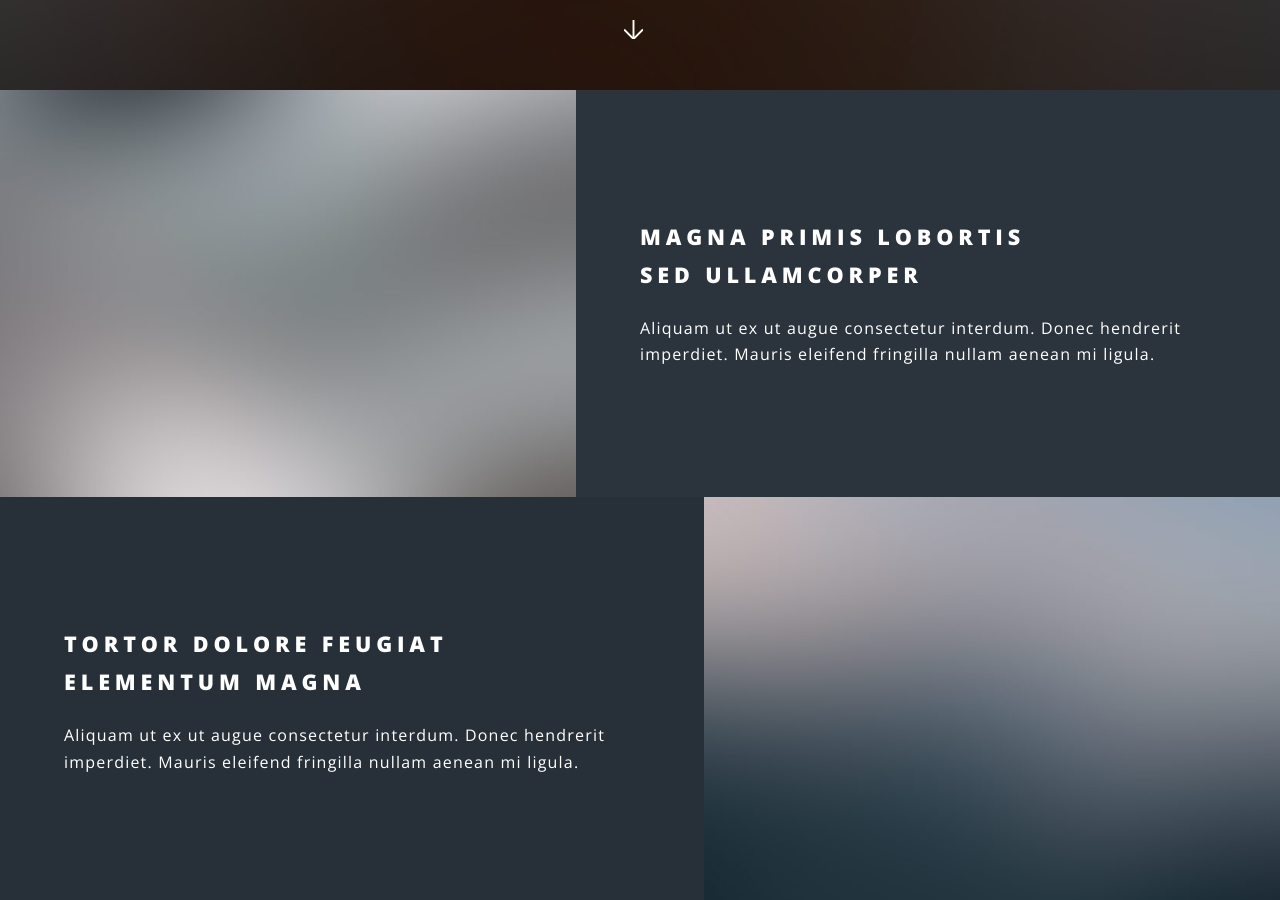
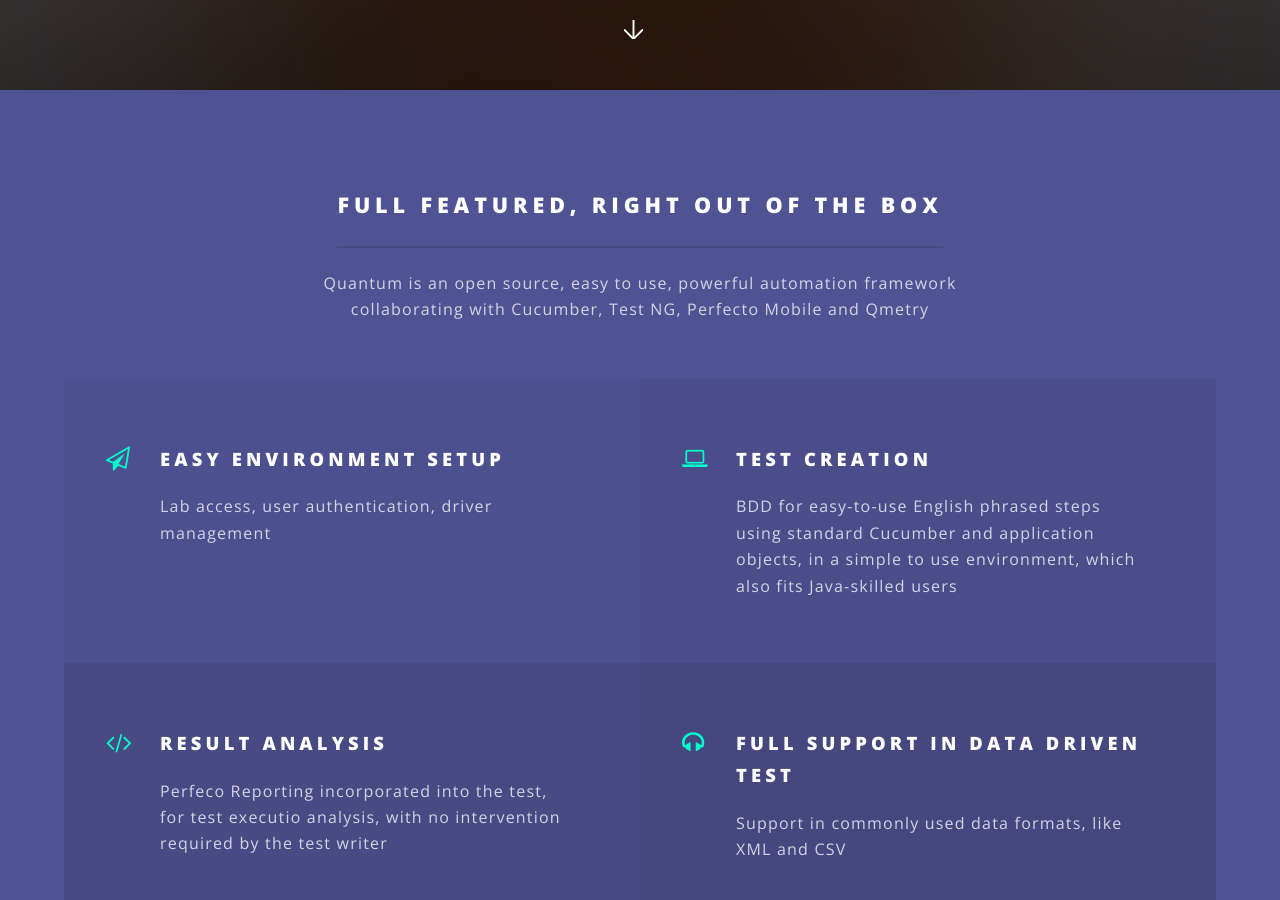
Before and after one commit to Perfecto-Quantum/Project-Quantum.github.io, a Jekyll site: the page built from index.html, in a window 1280 px wide and 900 px high, scrolled down 810 px. Built offline with Jekyll 4.4.1, drawn with Linux system fonts in a browser that asks for light colours; some of the changed text lies outside the part shown.

Commit message:
Add feature boxes content

```diff
--- a/index.html
+++ b/index.html
@@ -12,7 +12,7 @@
                                 <li><a href="https://github.com/Project-Quantum/Quantum-Starter-Kit" class="button special">View on GitHub</a></li>
 							</ul>
 						</div>
-						<a href="#two" class="more scrolly">Learn More</a>
+						<a href="#features" class="more scrolly">Learn More</a>
 					</section>
 
 				<!-- One -->
@@ -35,6 +35,7 @@
 -->
 
 				<!-- Two -->
+<!--
 					<section id="two" class="wrapper alt style2">
 						<section class="spotlight">
 							<div class="image"><img src="images/pic01.jpg" alt="" /></div><div class="content">
@@ -58,41 +59,45 @@
 							</div>
 						</section>
 					</section>
+-->
 
 				<!-- Three -->
-					<section id="three" class="wrapper style3 special">
+					<section id="features" class="wrapper style3 special">
 						<div class="inner">
 							<header class="major">
-								<h2>Accumsan mus tortor nunc aliquet</h2>
-								<p>Aliquam ut ex ut augue consectetur interdum. Donec amet imperdiet eleifend<br />
-								fringilla tincidunt. Nullam dui leo Aenean mi ligula, rhoncus ullamcorper.</p>
+								<h2>Full featured, right out of the box</h2>
+                                <p>Quantum is an open source, easy to use, powerful automation framework <br/> collaborating with Cucumber, Test NG, Perfecto Mobile and Qmetry</p>
 							</header>
+
 							<ul class="features">
 								<li class="icon fa-paper-plane-o">
-									<h3>Arcu accumsan</h3>
-									<p>Augue consectetur sed interdum imperdiet et ipsum. Mauris lorem tincidunt nullam amet leo Aenean ligula consequat consequat.</p>
+									<h3>Easy environment setup</h3>
+									<p>Lab access, user authentication, driver management</p>
 								</li>
 								<li class="icon fa-laptop">
-									<h3>Ac Augue Eget</h3>
-									<p>Augue consectetur sed interdum imperdiet et ipsum. Mauris lorem tincidunt nullam amet leo Aenean ligula consequat consequat.</p>
+									<h3>Test creation</h3>
+									<p>BDD for easy-to-use English phrased steps using standard Cucumber and application objects, in a simple to use environment, which also fits Java-skilled users</p>
 								</li>
 								<li class="icon fa-code">
-									<h3>Mus Scelerisque</h3>
-									<p>Augue consectetur sed interdum imperdiet et ipsum. Mauris lorem tincidunt nullam amet leo Aenean ligula consequat consequat.</p>
+									<h3>Result analysis</h3>
+									<p>Perfeco Reporting incorporated into the test, for test executio analysis, with no intervention required by the test writer</p>
 								</li>
 								<li class="icon fa-headphones">
-									<h3>Mauris Imperdiet</h3>
-									<p>Augue consectetur sed interdum imperdiet et ipsum. Mauris lorem tincidunt nullam amet leo Aenean ligula consequat consequat.</p>
+									<h3>Full support in data driven test</h3>
+									<p>Support in commonly used data formats, like XML and CSV</p>
 								</li>
 								<li class="icon fa-heart-o">
-									<h3>Aenean Primis</h3>
-									<p>Augue consectetur sed interdum imperdiet et ipsum. Mauris lorem tincidunt nullam amet leo Aenean ligula consequat consequat.</p>
+									<h3>Devices management mechanism</h3>
+									<p>Supports smart wait for device, including queuing mechanism and retry</p>
 								</li>
 								<li class="icon fa-flag-o">
-									<h3>Tortor Ut</h3>
-									<p>Augue consectetur sed interdum imperdiet et ipsum. Mauris lorem tincidunt nullam amet leo Aenean ligula consequat consequat.</p>
+									<h3>Perfecto Mobile actions</h3>
+									<p>Including all Perfecto MObile actions as Java and Cucumber utils</p>
 								</li>
 							</ul>
+                            <footer>
+                                <p>If you'd like to be part of the Quantum community or help improve your favorite test automation framework, find us on <a href="https://github.com/Project-Quantum/Quantum">GitHub</a></p>
+                            </footer>
 						</div>
 					</section>
 
```
